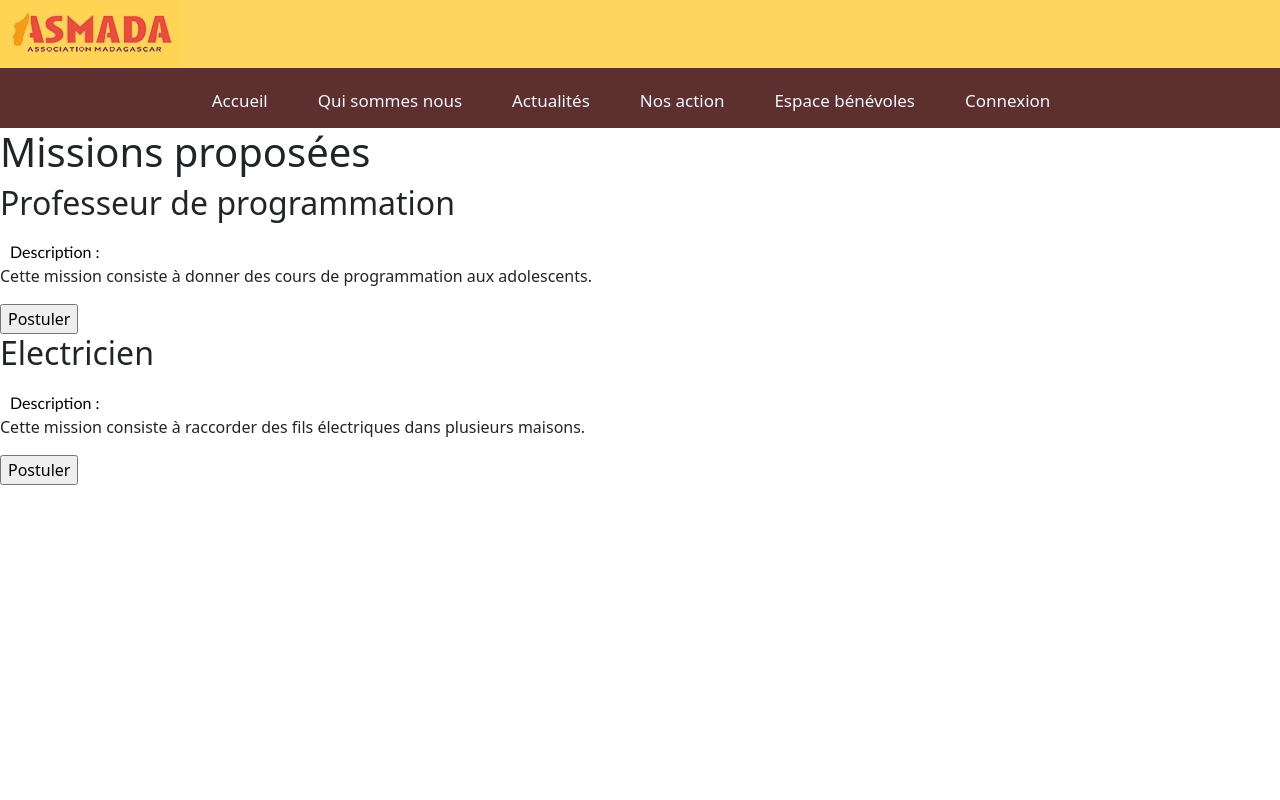
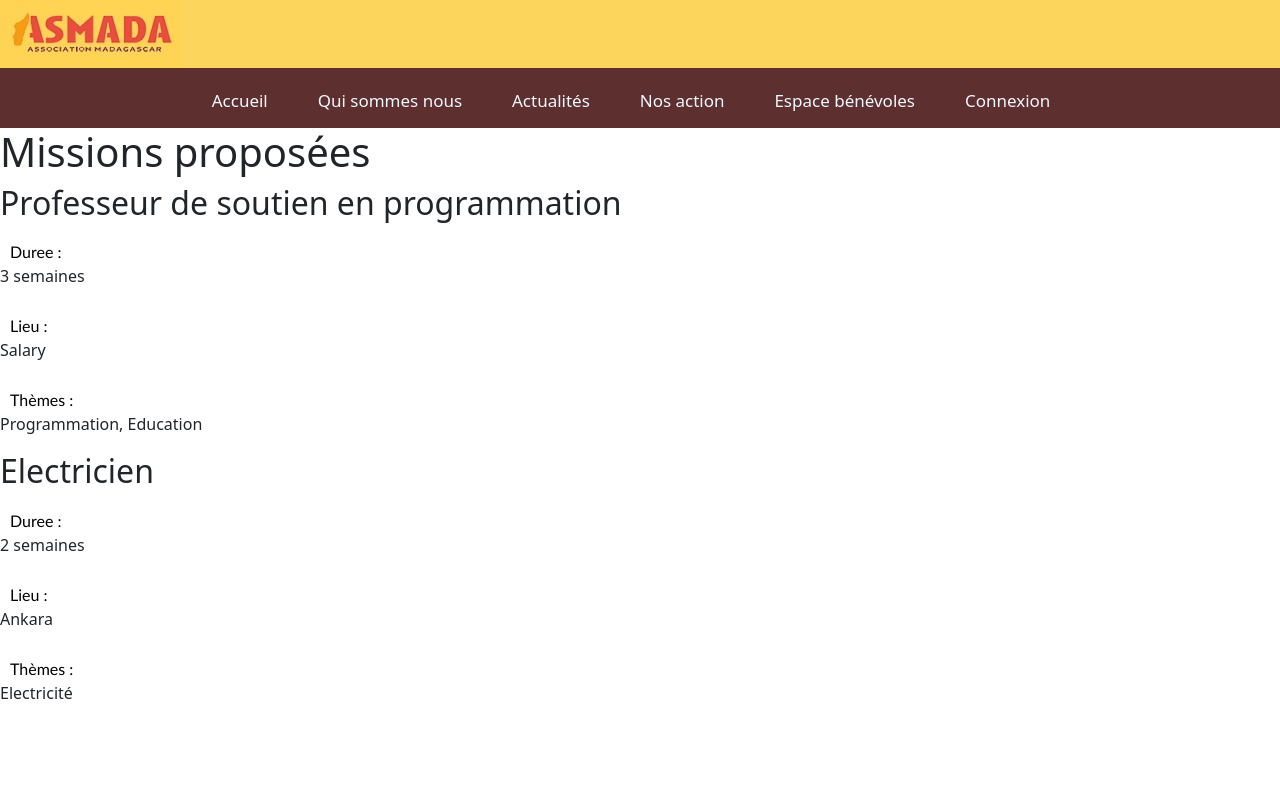
Before and after one commit to Vyvy20/Asmada-react, a React (Create React App) app: page / in a window 1280 px wide. Shown: the top 800 px of the page. Built offline with nearby package versions, Linux system fonts and the light colour scheme.

Commit message:
Retour etat d'avant les modifs + ajout durée + quelques petits changements

```diff
--- a/src/components/Mission.js
+++ b/src/components/Mission.js
@@ -14,10 +14,13 @@ function Mission() {
                 {/* Bloc première mission */}
                 <div className='Mission1'>
 
-                    <h2 className='TitreMission1'>Professeur de programmation</h2>
-                    <label className='Descrip'>Description :</label>
-                    <p>Cette mission consiste à donner des cours de programmation aux adolescents.</p>
-                    <input type='submit' className='btnPostu' value='Postuler'></input>
+                    <h2 className='TitreMission1'>Professeur de soutien en programmation</h2>
+                    <label className='Duree'>Duree : </label>
+                    <p>3 semaines</p>
+                    <label className='Lieu'>Lieu : </label>
+                    <p>Salary</p>
+                    <label className='Thème'>Thèmes : </label>
+                    <p>Programmation, Education</p>
 
                 </div>
 
@@ -25,9 +28,12 @@ function Mission() {
                 <div className='Mission2'>
 
                     <h2 className='TitreMission1'>Electricien</h2>
-                    <label className='Descrip'>Description :</label>
-                    <p>Cette mission consiste à raccorder des fils électriques dans plusieurs maisons.</p>
-                    <input type='submit' className='btnPostu' value='Postuler'></input>
+                    <label className='Duree'>Duree : </label>
+                    <p>2 semaines</p>
+                    <label className='Lieu'>Lieu : </label>
+                    <p>Ankara</p>
+                    <label className='Thème'>Thèmes : </label>
+                    <p>Electricité</p>
 
                 </div>
 
```
